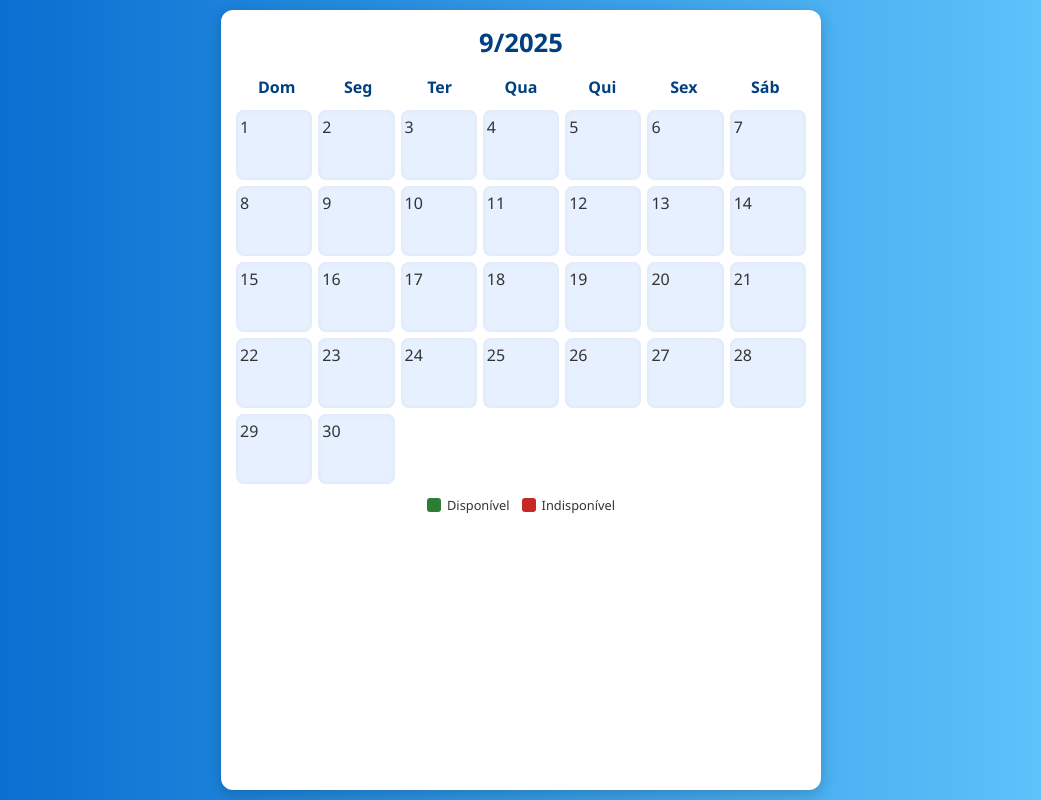
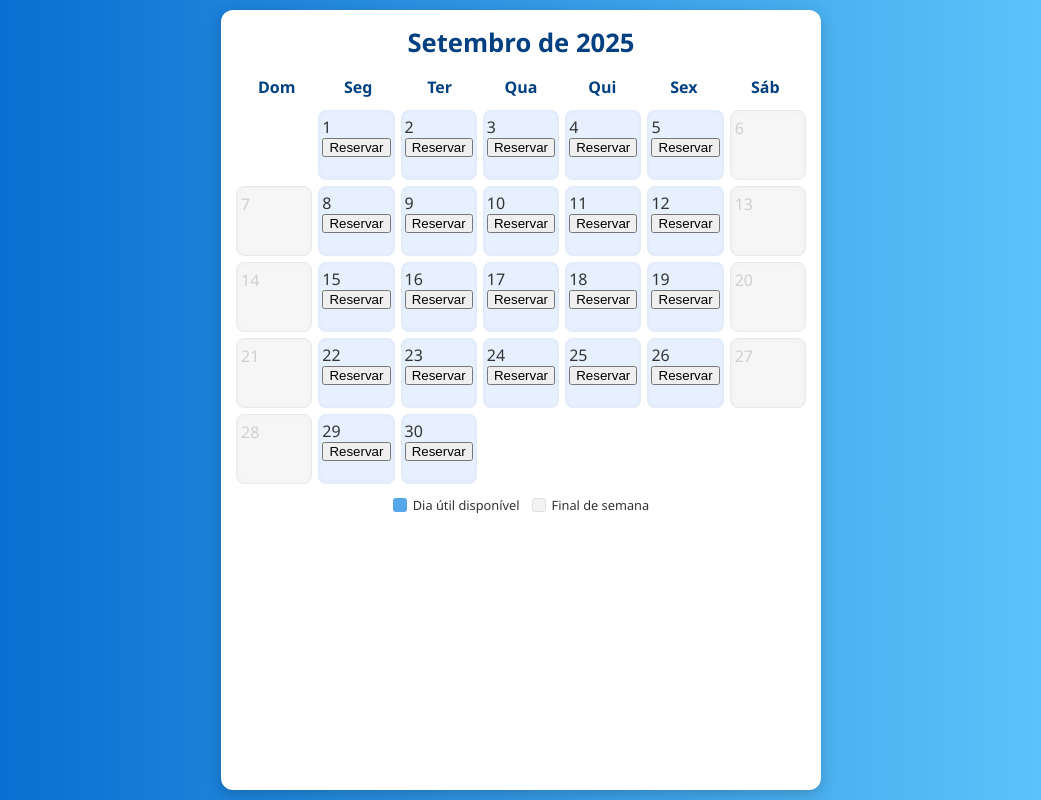
Before and after one commit to Vennom-Programer/TCC2.0, a Flask app: page /calendario.html in a window 1280 px wide. Shown: the whole page, without its empty margins (119-1160 px from the left). Run offline with Flask 3, Linux system fonts and the light colour scheme.

Commit message:
Correção do calendario

```diff
--- a/back-end/main.py
+++ b/back-end/main.py
@@ -1,4 +1,3 @@
-
 from flask import Flask, render_template, request, redirect
 import mysql.connector
 
@@ -112,16 +111,7 @@ def index():
 
 @app.route('/calendario.html', methods=['GET', 'POST'])
 def calendario():
-    from datetime import datetime
-    import calendar
-    today = datetime.today()
-    year = today.year
-    month = today.month
-    total_days = calendar.monthrange(year, month)[1]
-    disponibilidade = {}
-    for d in range(1, total_days + 1):
-        disponibilidade[d] = 'disponivel' if d % 2 == 0 else 'indisponivel'
-    return render_template('calendario.html', disponibilidade=disponibilidade, year=year, month=month)
+    return render_template('calendario.html')
 
 @app.route('/catalogo.html', methods=['GET', 'POST'])
 def catalogo():
--- a/back-end/static/css/calendario.css
+++ b/back-end/static/css/calendario.css
@@ -59,9 +59,11 @@
     transition: background-color 0.3s ease;
   }
   .day.inactive {
-    background: #f0f0f0;
-    color: #999;
-    cursor: default;
+    background: #f3f3f3;
+    color: #bbb;
+    border: 1px solid #e0e0e0;
+    cursor: not-allowed;
+    opacity: 0.7;
   }
   .day:hover:not(.inactive) {
     background-color: #99ccff;
@@ -115,10 +117,14 @@
     border-radius: 3px;
   }
   .legend-icon.available {
-    background-color: #2e7d32;
+    background-color: #55a7ea;
   }
   .legend-icon.unavailable {
     background-color: #c62828;
+  }
+  .legend-icon.inactive {
+    background: #f3f3f3;
+    border: 1px solid #e0e0e0;
   }
   /* Scroll styling for mobile */
   .resource-list::-webkit-scrollbar {
--- a/back-end/static/js/calendario.js
+++ b/back-end/static/js/calendario.js
@@ -120,27 +120,55 @@
 
   })();
 
-  document.addEventListener('DOMContentLoaded', function () {
-    const monthYear = document.getElementById('monthYear');
-    const calendarDays = document.getElementById('calendarDays');
-
-    // Função para obter o mês e ano atual
-    function getCurrentMonthYear() {
-        const today = new Date();
-        const month = today.toLocaleString('pt-BR', { month: 'long' });
-        const year = today.getFullYear();
-        return `${month.charAt(0).toUpperCase() + month.slice(1)} ${year}`;
+  // Funções utilitárias
+function formatDate(date) {
+  const y = date.getFullYear();
+  const m = String(date.getMonth() + 1).padStart(2, '0');
+  const d = String(date.getDate()).padStart(2, '0');
+  return `${y}-${m}-${d}`;
 }
 
-    // Função para gerar os dias do mês
-    function generateCalendar() {
-        const today = new Date();
-        const year = today.getFullYear();
-        const month = today.getMonth();
+// Modal de reserva
+window.abrirReserva = function(dia, semana) {
+  document.getElementById('diaReserva').textContent = dia;
+  document.getElementById('semanaReserva').textContent = semana;
+  document.getElementById('reserva-modal').style.display = 'block';
+  atualizarOpcoes();
+}
+window.fecharReserva = function() {
+  document.getElementById('reserva-modal').style.display = 'none';
+}
+function atualizarOpcoes() {
+  var tipo = document.getElementById('tipoReserva').value;
+  var opcoesDiv = document.getElementById('opcoesReserva');
+  var opcoes = '';
+  if (tipo === 'item') {
+    opcoes = '<label>Escolha o item:</label><select><option>Projetor</option><option>Notebook</option><option>Microfone</option></select>';
+  } else {
+    opcoes = '<label>Escolha o espaço:</label><select><option>Laboratório 1</option><option>Auditório</option></select>';
+  }
+  opcoesDiv.innerHTML = opcoes;
+}
+
+document.addEventListener('DOMContentLoaded', function () {
+  // Atualiza opções ao trocar tipo
+  var tipoReserva = document.getElementById('tipoReserva');
+  if (tipoReserva) {
+    tipoReserva.addEventListener('change', atualizarOpcoes);
+  }
+
+  // Construir calendário: apenas dias úteis com botão, finais de semana inativos
+  const calendarDays = document.getElementById('calendarDays');
+  const monthYear = document.getElementById('monthYear');
+  const diasSemana = ['Dom', 'Seg', 'Ter', 'Qua', 'Qui', 'Sex', 'Sáb'];
+  const now = new Date();
+  const year = now.getFullYear();
+  const month = now.getMonth();
   const firstDay = new Date(year, month, 1);
   const lastDay = new Date(year, month + 1, 0);
   const startDay = firstDay.getDay();
   const totalDays = lastDay.getDate();
+  monthYear.textContent = now.toLocaleDateString('pt-BR', {month: 'long', year: 'numeric'}).replace(/^./, c => c.toUpperCase());
 
   calendarDays.innerHTML = '';
   for (let i = 0; i < startDay; i++) {
@@ -149,52 +177,17 @@
     calendarDays.appendChild(emptyCell);
   }
   for (let d = 1; d <= totalDays; d++) {
+    const dateObj = new Date(year, month, d);
+    const weekDay = diasSemana[dateObj.getDay()];
     const dayCell = document.createElement('div');
     dayCell.classList.add('day');
+    if (['Seg', 'Ter', 'Qua', 'Qui', 'Sex'].includes(weekDay)) {
+      dayCell.classList.add('available');
+      dayCell.innerHTML = `${d} <button class='ver-itens-btn' onclick="abrirReserva('${d}', '${weekDay}')">Reservar</button>`;
+    } else {
+      dayCell.classList.add('inactive');
       dayCell.textContent = d;
-            // Exemplo de disponibilidade (alternando dias)
-            if (d % 2 === 0) {
-                dayCell.classList.add('available');
-                dayCell.title = 'Disponível';
-            } else {
-                dayCell.classList.add('unavailable');
-                dayCell.title = 'Indisponível';
     }
     calendarDays.appendChild(dayCell);
   }
-    }
-
-    monthYear.textContent = getCurrentMonthYear();
-    generateCalendar();
-
-    // Botões dos dias úteis da semana
-    const diasSemana = ['Seg', 'Ter', 'Qua', 'Qui', 'Sex'];
-    diasSemana.forEach(function(dia) {
-        const btn = document.querySelector('.weekday-btn[data-dia="' + dia.toLowerCase() + '"]');
-        if (btn) {
-            btn.addEventListener('click', function() {
-                mostrarItensSemana(dia);
 });
-        }
-    });
-  });
-
-  function mostrarItensSemana(diaSemana) {
-    // Exemplo de itens disponíveis/indisponíveis
-    const itens = [
-        { nome: 'Projetor', status: 'Disponível' },
-        { nome: 'Notebook', status: 'Indisponível' },
-        { nome: 'Laboratório 1', status: 'Disponível' },
-        { nome: 'Auditório', status: 'Indisponível' }
-    ];
-    const lista = document.getElementById('itens-lista-semana');
-    lista.innerHTML = '';
-    itens.forEach(function(item) {
-        const li = document.createElement('li');
-        li.textContent = item.nome + ' - ' + item.status;
-        li.className = item.status === 'Disponível' ? 'disponivel' : 'indisponivel';
-        lista.appendChild(li);
-    });
-    document.getElementById('diaSemanaSelecionado').textContent = diaSemana;
-    document.getElementById('reserva-aba-semana').style.display = 'block';
-  }
--- a/back-end/templates/calendario.html
+++ b/back-end/templates/calendario.html
@@ -1,16 +1,16 @@
 <!DOCTYPE html>
 <html lang="pt-br">
 <head>
-<meta charset="UTF-8" />
-<meta name="viewport" content="width=device-width, initial-scale=1, maximum-scale=1, user-scalable=no" />
- <link rel="stylesheet" href="{{url_for('static', filename='css/calendario.css')}}">
-<title>Calendário de Disponibilidade</title>
-<link rel="stylesheet" href="https://cdnjs.cloudflare.com/ajax/libs/font-awesome/6.0.0-beta3/css/all.min.css">
+  <meta charset="UTF-8" />
+  <meta name="viewport" content="width=device-width, initial-scale=1, maximum-scale=1, user-scalable=no" />
+  <link rel="stylesheet" href="{{url_for('static', filename='css/calendario.css')}}">
+  <title>Calendário de Disponibilidade</title>
+  <link rel="stylesheet" href="https://cdnjs.cloudflare.com/ajax/libs/font-awesome/6.0.0-beta3/css/all.min.css">
 </head>
 <body>
   <div class="calendar-container" role="application" aria-label="Calendário de disponibilidade de recursos">
     <header>
-      <h1 id="monthYear">{{ month }}/{{ year }}</h1>
+      <h1 id="monthYear"></h1>
     </header>
     <div class="weekdays" role="row" aria-label="Dias da semana">
       <div role="columnheader">Dom</div>
@@ -21,27 +21,29 @@
       <div role="columnheader">Sex</div>
       <div role="columnheader">Sáb</div>
     </div>
-    <div class="days" id="calendarDays" role="grid" aria-readonly="true">
-      {% set today = namespace(day=1) %}
-      {% for i in range(0, (disponibilidade|length + 7) // 7 * 7) %}
-        {% if i < (disponibilidade|length + today.day - 1) %}
-          {% if i < today.day - 1 %}
-            <div class="empty"></div>
-          {% else %}
-            {% set d = i - today.day + 2 %}
-            {% if disponibilidade[d] == 'disponivel' %}
-              <div class="day available" title="Disponível">{{ d }}</div>
-            {% else %}
-              <div class="day unavailable" title="Indisponível">{{ d }}</div>
-            {% endif %}
-          {% endif %}
-        {% endif %}
-      {% endfor %}
+    <div class="days" id="calendarDays" role="grid" aria-readonly="true"></div>
+    <div class="legend" aria-label="Legenda dos recursos">
+      <div class="legend-item"><div class="legend-icon available"></div>Dia útil disponível</div>
+      <div class="legend-item"><div class="legend-icon inactive"></div>Final de semana</div>
     </div>
-    <div class="legend" aria-label="Legenda dos recursos">
-      <div class="legend-item"><div class="legend-icon available"></div>Disponível</div>
-      <div class="legend-item"><div class="legend-icon unavailable"></div>Indisponível</div>
+    <div id="reserva-modal" class="reserva-modal" style="display:none;">
+      <div class="reserva-modal-content">
+        <span id="fechar-modal" class="fechar-modal" onclick="fecharReserva()">&times;</span>
+        <h2>Reserva para o dia <span id="diaReserva"></span> (<span id="semanaReserva"></span>)</h2>
+        <form>
+          <label>Escolha o tipo:</label>
+          <select id="tipoReserva">
+            <option value="item">Item</option>
+            <option value="espaco">Espaço</option>
+          </select>
+          <div id="opcoesReserva" >
+            <!-- Opções de itens ou espaços serão exibidas aqui -->
+          </div>
+          <button type="submit">Reservar</button>
+        </form>
+      </div>
     </div>
   </div>
+  <script src="{{url_for('static', filename='js/calendario.js')}}"></script>
 </body>
 </html>
```
Lines whose indentation alone changed are shown as unchanged.
